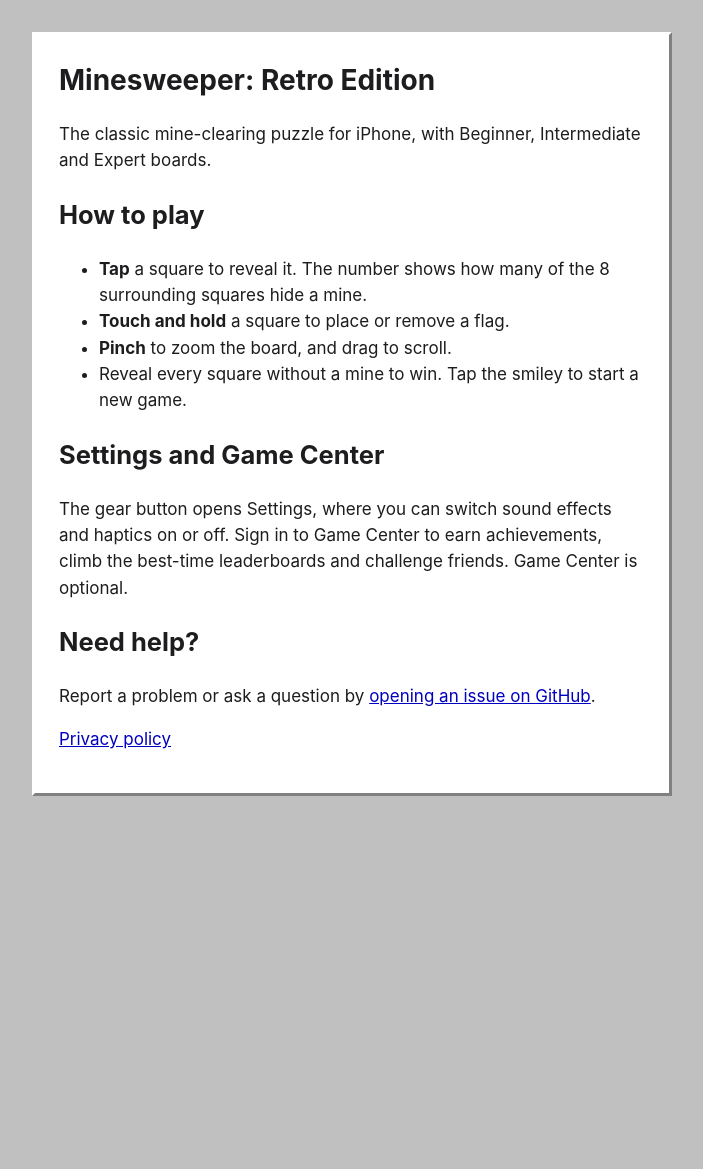
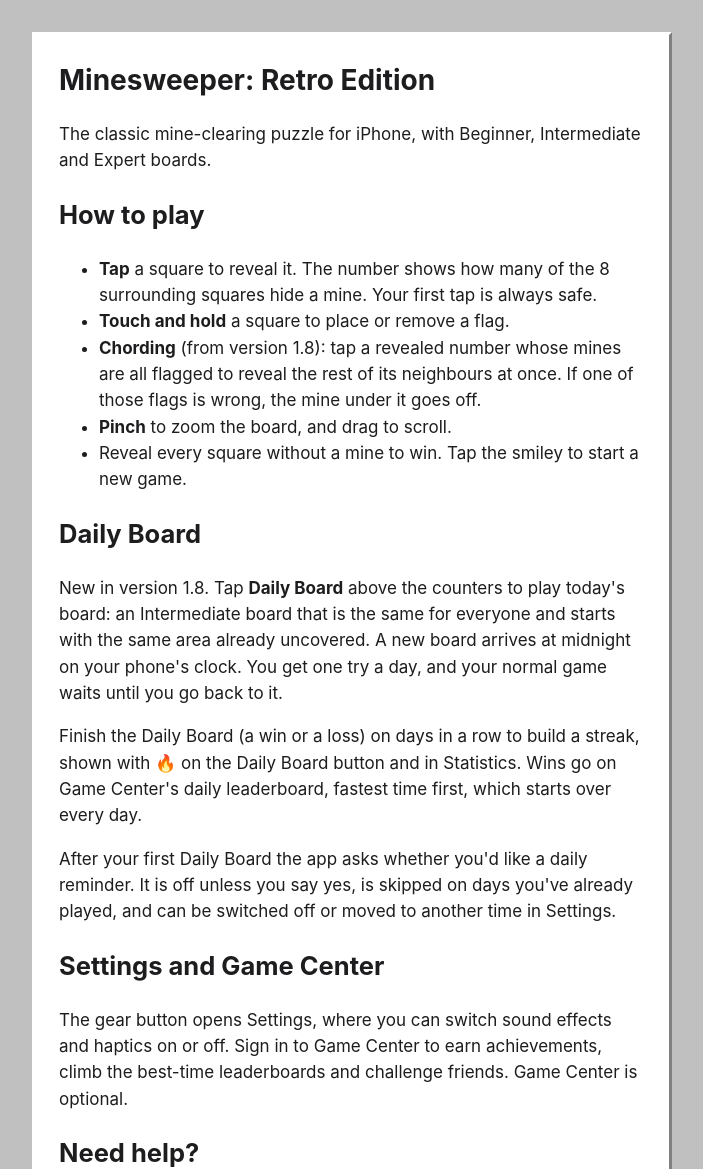
Before and after one commit to feinshoej/minesweeper-classic, a plain HTML site: page index.html in a window 1280 px wide. Shown: the top 1169 px of the page, without its empty margins (288-991 px from the left). Before the commit the page ends 828 px from the top, so only its background shows below. Drawn offline with Linux system fonts and the light colour scheme.

Commit message:
Version 1.8: Daily Board, streak and daily leaderboard, chording, safe first tap, optional daily reminder (local notification)

```diff
--- a/index.html
+++ b/index.html
@@ -12,11 +12,16 @@
 <p>The classic mine-clearing puzzle for iPhone, with Beginner, Intermediate and Expert boards.</p>
 <h2>How to play</h2>
 <ul>
-<li><strong>Tap</strong> a square to reveal it. The number shows how many of the 8 surrounding squares hide a mine.</li>
+<li><strong>Tap</strong> a square to reveal it. The number shows how many of the 8 surrounding squares hide a mine. Your first tap is always safe.</li>
 <li><strong>Touch and hold</strong> a square to place or remove a flag.</li>
+<li><strong>Chording</strong> (from version 1.8): tap a revealed number whose mines are all flagged to reveal the rest of its neighbours at once. If one of those flags is wrong, the mine under it goes off.</li>
 <li><strong>Pinch</strong> to zoom the board, and drag to scroll.</li>
 <li>Reveal every square without a mine to win. Tap the smiley to start a new game.</li>
 </ul>
+<h2>Daily Board</h2>
+<p>New in version 1.8. Tap <strong>Daily Board</strong> above the counters to play today's board: an Intermediate board that is the same for everyone and starts with the same area already uncovered. A new board arrives at midnight on your phone's clock. You get one try a day, and your normal game waits until you go back to it.</p>
+<p>Finish the Daily Board (a win or a loss) on days in a row to build a streak, shown with 🔥 on the Daily Board button and in Statistics. Wins go on Game Center's daily leaderboard, fastest time first, which starts over every day.</p>
+<p>After your first Daily Board the app asks whether you'd like a daily reminder. It is off unless you say yes, is skipped on days you've already played, and can be switched off or moved to another time in Settings.</p>
 <h2>Settings and Game Center</h2>
 <p>The gear button opens Settings, where you can switch sound effects and haptics on or off. Sign in to Game Center to earn achievements, climb the best-time leaderboards and challenge friends. Game Center is optional.</p>
 <h2>Need help?</h2>
```
Also changed, not shown: privacy.html (+3 -2 lines).
